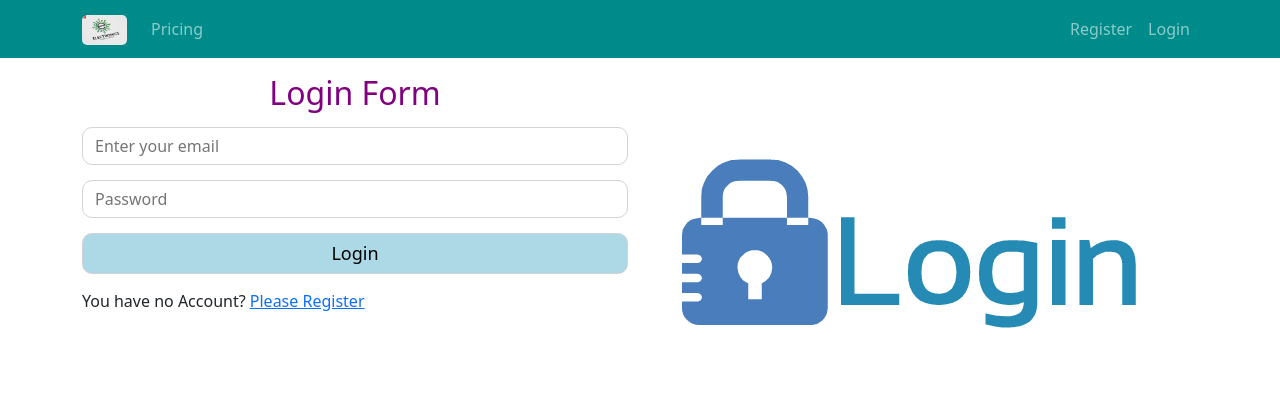
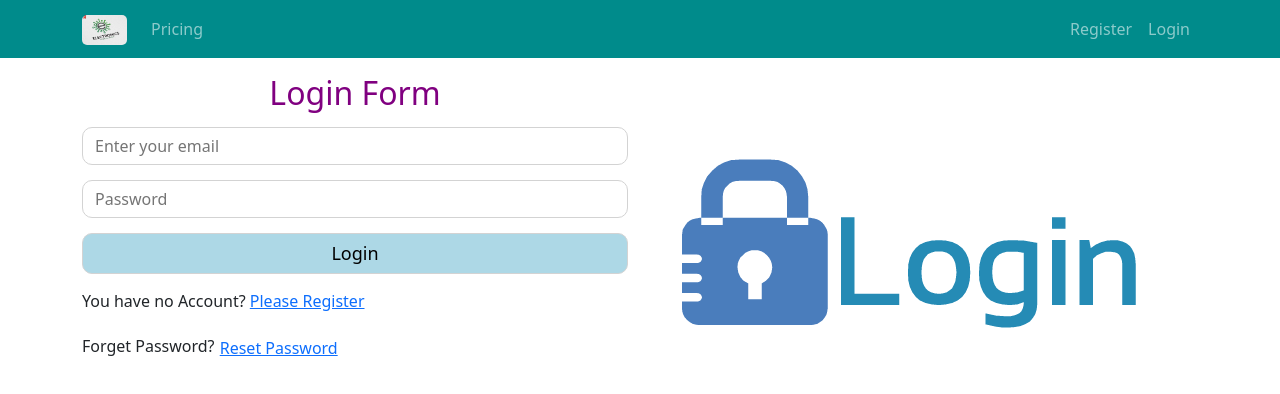
Before and after one commit to Rakibulhasan70/wareHouse-client-site, a React (Create React App) app: page /login in a window 1280 px wide. Shown: the top 394 px of the page. Built offline with nearby package versions, Linux system fonts and the light colour scheme; no server answers.

Commit message:
login registration authentication done

```diff
--- a/package.json
+++ b/package.json
@@ -14,6 +14,7 @@
     "react-firebase-hooks": "^5.0.3",
     "react-router-dom": "^6.3.0",
     "react-scripts": "5.0.1",
+    "react-toastify": "^8.2.0",
     "web-vitals": "^2.1.4"
   },
   "scripts": {
--- a/src/components/Header/Header.js
+++ b/src/components/Header/Header.js
@@ -21,7 +21,6 @@ const Header = () => {
                     <Navbar.Toggle aria-controls="responsive-navbar-nav" />
                     <Navbar.Collapse id="responsive-navbar-nav">
                         <Nav className="me-auto">
-
                             <Nav.Link href="#pricing">Pricing</Nav.Link>
                         </Nav>
                         <Nav>
--- a/src/components/Login/Login.js
+++ b/src/components/Login/Login.js
@@ -1,8 +1,10 @@
 import React, { useState } from 'react';
-import { useSignInWithEmailAndPassword } from 'react-firebase-hooks/auth';
+import { useSendPasswordResetEmail, useSignInWithEmailAndPassword } from 'react-firebase-hooks/auth';
 import { Link, useNavigate } from 'react-router-dom';
 import auth from '../../firebase.init';
 import login from '../../image/form/login.png'
+import 'react-toastify/dist/ReactToastify.css';
+import { ToastContainer, toast } from 'react-toastify';
 
 const Login = () => {
     const [email, setEmail] = useState('')
@@ -32,6 +34,19 @@ const Login = () => {
     const handleSubmitForm = e => {
         e.preventDefault();
         signInWithEmailAndPassword(email, password)
+    };
+
+    const [sendPasswordResetEmail] = useSendPasswordResetEmail(
+        auth
+    );
+    const handleResetPassword = async () => {
+        if (email) {
+            await sendPasswordResetEmail(email)
+            toast('Email sent')
+        }
+        else {
+            toast('Please enter your valid email')
+        }
     }
 
     return (
@@ -40,11 +55,12 @@ const Login = () => {
                 <div className="col col-lg-6 col-12">
                     <h2 className='mt-3 text-center' style={{ color: 'purple' }}> Login Form</h2>
                     <form onSubmit={handleSubmitForm} className='form-register'>
-                        <input onBlur={handleEmailBlur} type="email" name="email" id="" placeholder='Enter your email' />
-                        <input onBlur={handlePasswordBlur} type="password" name="password" id="" placeholder='Password' />
+                        <input onBlur={handleEmailBlur} type="email" name="email" id="" placeholder='Enter your email' required />
+                        <input onBlur={handlePasswordBlur} type="password" name="password" id="" placeholder='Password' required />
                         <input style={{ backgroundColor: 'lightblue', fontSize: '18px' }} type="submit" value="Login" />
                     </form>
                     <p>You have no Account?   <Link to='/register'>Please Register</Link></p>
+                    <p>Forget Password? <button className='ps-0 btn btn-link text-primary ' onClick={handleResetPassword}>Reset Password</button></p>
                 </div>
                 <div className="col col-lg-6 col-12">
                     <div className='mt-5  '>
@@ -52,6 +68,7 @@ const Login = () => {
                     </div>
                 </div>
             </div>
+            <ToastContainer />
 
 
         </div>
--- a/src/components/Register/Register.js
+++ b/src/components/Register/Register.js
@@ -27,7 +27,7 @@ const Register = () => {
         user,
         loading,
         error,
-    ] = useCreateUserWithEmailAndPassword(auth);
+    ] = useCreateUserWithEmailAndPassword(auth, { sendEmailVerification: true });
 
     let errorMessage;
 
@@ -57,9 +57,9 @@ const Register = () => {
                     <h2 className='mt-3 text-center' style={{ color: 'purple' }}> Register Form</h2>
                     <form onSubmit={handleSubmitForm} className='form-register'>
                         <input type="text" placeholder='Name' />
-                        <input onBlur={handleEmailBlur} type="email" name="email" id="" placeholder='Enter your email' />
-                        <input onBlur={handlePasswordBlur} type="password" name="password" id="" placeholder='Password' />
-                        <input onBlur={handleConfirmPassBlur} type="password" name="ConfirmPassword" id="" placeholder='Confirm Password' />
+                        <input onBlur={handleEmailBlur} type="email" name="email" id="" placeholder='Enter your email' required />
+                        <input onBlur={handlePasswordBlur} type="password" name="password" id="" placeholder='Password' required />
+                        <input onBlur={handleConfirmPassBlur} type="password" name="ConfirmPassword" id="" placeholder='Confirm Password' required />
                         <p><small className='text-danger'>{customError}</small></p>
                         <input style={{ backgroundColor: 'lightblue', fontSize: '18px' }} type="submit" value="Register" />
                     </form>
```
Also changed, not shown: 1 other file (tests, documents, lock files or other folders).
